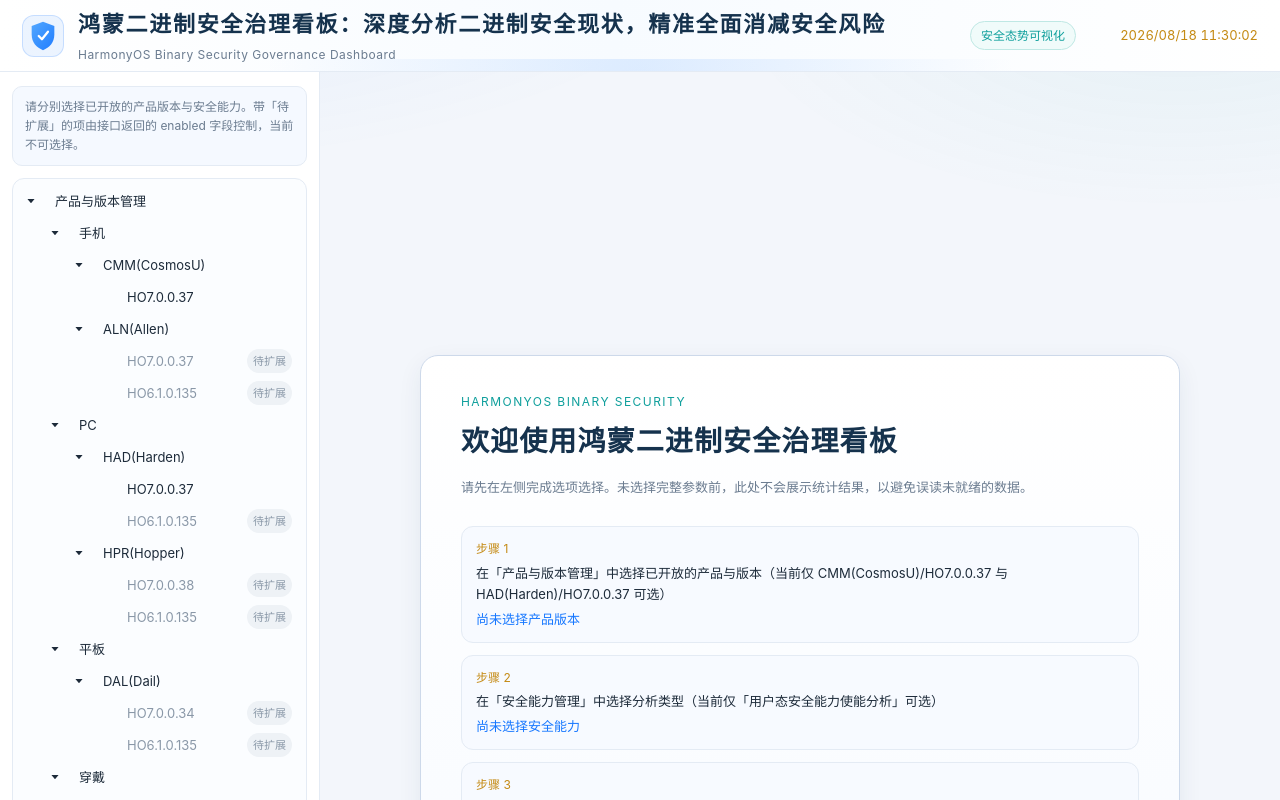
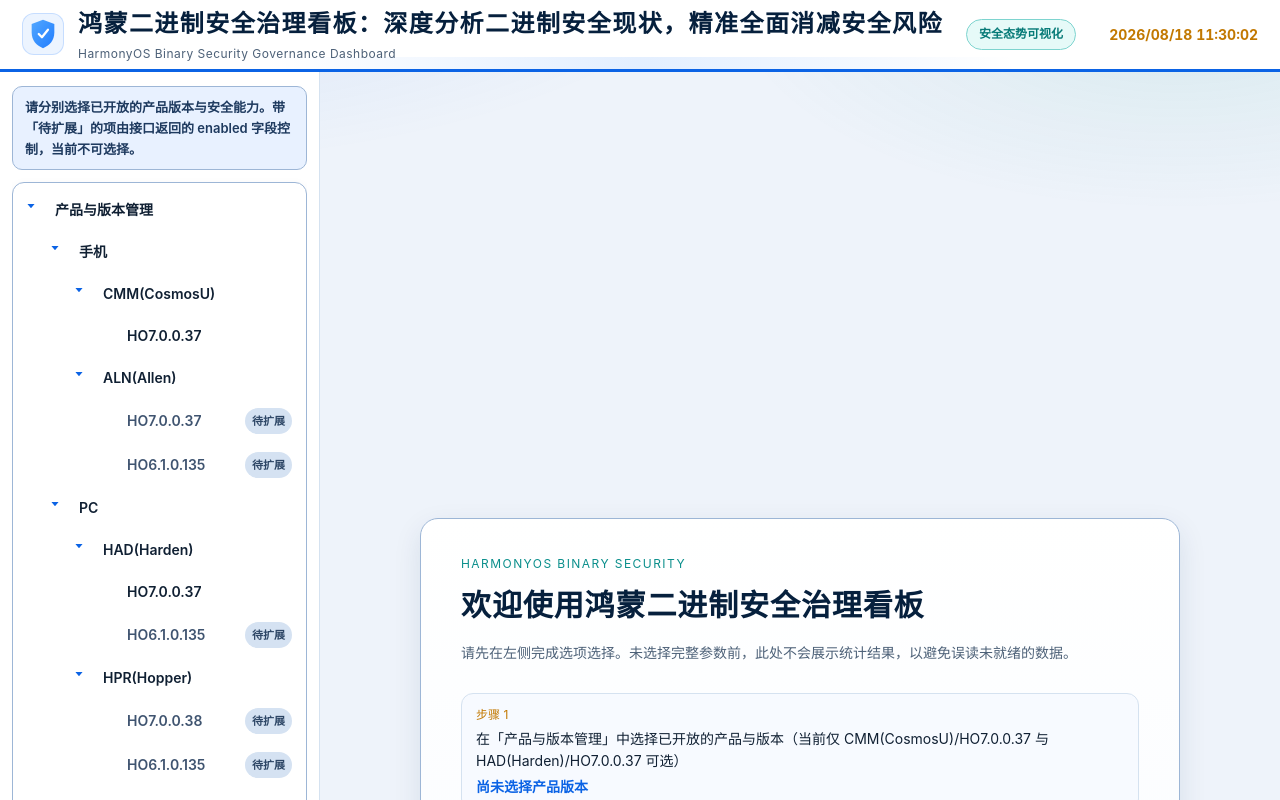
Before and after one commit to confidencemen/binary-dashboard, a React (Vite) app: page / in a window 1280 px wide. Shown: the top 800 px of the page. Built offline with nearby package versions, Linux system fonts and the light colour scheme.

Commit message:
保持看板风格为亮色，并让看板中的元素突出显示

```diff
--- a/src/App.tsx
+++ b/src/App.tsx
@@ -308,12 +308,12 @@
       theme={{
         algorithm: theme.defaultAlgorithm,
         token: {
-          colorPrimary: '#1677ff',
-          colorBgBase: '#f5f8fc',
-          colorBorder: '#d7e2ee',
-          colorText: '#1d2b3a',
-          borderRadius: 8,
-          fontSize: 13,
+          colorPrimary: '#0b63e5',
+          colorBgBase: '#f3f6fb',
+          colorBorder: '#c5d4e8',
+          colorText: '#102033',
+          borderRadius: 10,
+          fontSize: 14,
         },
       }}
     >
--- a/src/components/InfoBanner.tsx
+++ b/src/components/InfoBanner.tsx
@@ -20,7 +20,12 @@
       <p>
         <strong>{summary.product}</strong>产品<strong>{summary.version}</strong>版本
         <strong>{summary.mode}</strong>细化分析信息：使用<strong>{summary.chip}</strong>芯片，
-        {summary.hardwareCfiSupported ? '支持' : '不支持'}硬件CFI能力。
+        {summary.hardwareCfiSupported ? (
+          <b className="info-banner__status is-on">支持硬件CFI能力</b>
+        ) : (
+          <b className="info-banner__status is-off">不支持硬件CFI能力</b>
+        )}
+        。
       </p>
     </section>
   );
--- a/src/components/MetricCards.tsx
+++ b/src/components/MetricCards.tsx
@@ -16,9 +16,10 @@
   const radius = 42;
   const circumference = 2 * Math.PI * radius;
   const offset = circumference * (1 - Math.min(Math.max(percent, 0), 100) / 100);
+  const tone = percent >= 85 ? 'high' : percent >= 70 ? 'mid' : 'low';
 
   return (
-    <svg className="metric-ring" viewBox="0 0 108 108" aria-hidden="true">
+    <svg className={`metric-ring is-${tone}`} viewBox="0 0 108 108" aria-hidden="true">
       <circle className="metric-ring__track" cx="54" cy="54" r={radius} />
       <circle
         className="metric-ring__bar"
@@ -61,7 +62,7 @@
   return (
     <section className="metric-grid">
       {metrics.map((metric) => (
-        <article key={metric.key} className="metric-card">
+        <article key={metric.key} className={`metric-card metric-card--${metric.key}`}>
           <h3 className="metric-card__title">{metric.title}</h3>
           <div className="metric-card__chart">
             {metric.unit === 'percent' ? <RingChart percent={metric.value} /> : <CountChart value={metric.value} />}
--- a/src/index.css
+++ b/src/index.css
@@ -1,17 +1,20 @@
 :root {
-  --bg-root: #f3f6fb;
+  --bg-root: #eef3fa;
   --bg-header: #ffffff;
   --bg-sidebar: #ffffff;
   --bg-panel: #ffffff;
   --bg-card: #ffffff;
-  --line: #e4ebf4;
-  --line-strong: #cdd9ea;
-  --text: #1d2b3a;
-  --text-muted: #6b7c90;
-  --accent: #1677ff;
-  --accent-2: #0f9f9c;
-  --gold: #c48a14;
-  --shadow: 0 8px 24px rgba(28, 55, 90, 0.07);
+  --line: #d5e2f0;
+  --line-strong: #9db6d6;
+  --text: #102033;
+  --text-muted: #4d6178;
+  --accent: #0b63e5;
+  --accent-2: #0b8f8c;
+  --gold: #c27800;
+  --high: #1a9f4d;
+  --mid: #0b63e5;
+  --low: #d9480f;
+  --shadow: 0 10px 28px rgba(16, 48, 90, 0.1);
 }
 
 * {
@@ -30,8 +33,8 @@
   font-family: "Segoe UI", "PingFang SC", "Microsoft YaHei", sans-serif;
   color: var(--text);
   background:
-    radial-gradient(1200px 480px at 8% -12%, rgba(22, 119, 255, 0.08), transparent 55%),
-    radial-gradient(900px 420px at 92% 0%, rgba(15, 159, 156, 0.06), transparent 50%),
+    radial-gradient(1200px 480px at 8% -12%, rgba(11, 99, 229, 0.12), transparent 55%),
+    radial-gradient(900px 420px at 92% 0%, rgba(11, 143, 140, 0.1), transparent 50%),
     var(--bg-root);
 }
 
@@ -74,8 +77,8 @@
   align-items: center;
   justify-content: space-between;
   padding: 0 22px;
-  border-bottom: 1px solid var(--line);
-  background: linear-gradient(90deg, #ffffff 0%, #f7fbff 48%, #ffffff 100%);
+  border-bottom: 3px solid var(--accent);
+  background: #ffffff;
   overflow: hidden;
 }
 
@@ -107,10 +110,10 @@
 
 .header-bar__title {
   margin: 0;
-  font-size: 22px;
-  letter-spacing: 0.08em;
-  font-weight: 700;
-  color: #15324d;
+  font-size: 24px;
+  letter-spacing: 0.06em;
+  font-weight: 800;
+  color: #06203d;
 }
 
 .header-bar__subtitle {
@@ -121,18 +124,20 @@
 }
 
 .header-bar__chip {
-  padding: 4px 10px;
+  padding: 5px 12px;
   border-radius: 999px;
-  border: 1px solid #bfe8e4;
-  background: #f0fbfa;
-  color: var(--accent-2);
+  border: 1px solid #7ed4cf;
+  background: #e6faf8;
+  color: #067a77;
   font-size: 12px;
+  font-weight: 700;
 }
 
 .header-bar__clock {
   min-width: 168px;
   text-align: right;
   font-variant-numeric: tabular-nums;
+  font-weight: 700;
   color: var(--gold);
 }
 
@@ -161,11 +166,12 @@
 .side-nav__intro {
   margin: 0 0 12px;
   padding: 10px 12px;
-  border: 1px solid var(--line);
+  border: 1px solid #9db6d6;
   border-radius: 10px;
-  background: #f5f9ff;
-  color: var(--text-muted);
-  font-size: 12px;
+  background: #e8f1ff;
+  color: #1e3a5f;
+  font-size: 13px;
+  font-weight: 600;
   line-height: 1.6;
 }
 
@@ -176,9 +182,10 @@
 .side-nav__section {
   margin-bottom: 16px;
   padding: 8px 6px 10px;
-  border: 1px solid var(--line);
+  border: 1px solid #9db6d6;
   border-radius: 12px;
-  background: #fbfdff;
+  background: #ffffff;
+  box-shadow: 0 4px 12px rgba(16, 48, 90, 0.06);
 }
 
 .side-nav__actions {
@@ -196,9 +203,10 @@
 
 .side-nav__hint {
   margin: 8px 2px 0;
-  font-size: 12px;
+  font-size: 13px;
   line-height: 1.5;
-  color: var(--text-muted);
+  font-weight: 600;
+  color: #35506c;
 }
 
 .param-strip {
@@ -212,11 +220,12 @@
 
 .param-strip em {
   font-style: normal;
-  color: #24527a;
-  padding: 4px 10px;
+  font-weight: 700;
+  color: #063a7a;
+  padding: 6px 12px;
   border-radius: 999px;
-  border: 1px solid #d6e6f8;
-  background: #f3f8ff;
+  border: 1px solid #8fb6ee;
+  background: #dcebff;
 }
 
 .param-strip i {
@@ -228,20 +237,41 @@
 
 .side-nav .ant-tree {
   background: transparent;
-  color: var(--text);
+  color: #102033;
+  font-size: 14px;
 }
 
 .side-nav .ant-tree-treenode {
-  padding: 2px 0;
+  padding: 3px 0;
+}
+
+.side-nav .ant-tree .ant-tree-switcher {
+  color: #0b63e5;
 }
 
 .side-nav .ant-tree .ant-tree-node-content-wrapper {
   border-radius: 6px;
+  padding: 4px 8px;
+  color: #102033;
+  font-weight: 600;
+}
+
+.side-nav .ant-tree .ant-tree-node-content-wrapper:hover {
+  background: #e8f2ff;
 }
 
 .side-nav .ant-tree .ant-tree-node-content-wrapper.ant-tree-node-selected {
-  background: #e8f2ff;
-  box-shadow: inset 0 0 0 1px #b7d4f8;
+  background: #cfe0ff;
+  color: #06203d;
+  font-weight: 800;
+  box-shadow: inset 0 0 0 1px #7ea6ee;
+}
+
+.side-nav .ant-tree-treenode-disabled .ant-tree-node-content-wrapper,
+.side-nav .ant-tree-treenode-disabled .ant-tree-node-content-wrapper span,
+.side-nav .ant-tree-treenode-disabled .ant-tree-title {
+  color: #3f5470 !important;
+  opacity: 1 !important;
 }
 
 .tree-node--pending {
@@ -249,16 +279,18 @@
   align-items: center;
   justify-content: space-between;
   gap: 8px;
-  color: #8a98a8;
+  color: #3f5470;
+  font-weight: 600;
 }
 
 .tree-node--pending small {
   flex-shrink: 0;
-  padding: 0 6px;
+  padding: 1px 7px;
   border-radius: 999px;
-  background: #eef2f6;
-  color: #8a98a8;
+  background: #d5e2f2;
+  color: #2d4666;
   font-size: 11px;
+  font-weight: 800;
 }
 
 .capability-placeholder {
@@ -287,25 +319,47 @@
 .info-banner {
   display: flex;
   align-items: center;
-  gap: 10px;
-  min-height: 52px;
-  padding: 12px 16px;
-  border: 1px solid #cfe0f5;
+  gap: 12px;
+  min-height: 64px;
+  padding: 14px 18px;
+  border: 1px solid #8fb6ee;
+  border-left: 6px solid var(--accent);
   border-radius: 12px;
-  background: linear-gradient(90deg, #eef6ff 0%, #f7fffe 48%, #ffffff 100%);
+  background: linear-gradient(90deg, #dcebff 0%, #eef8ff 45%, #ffffff 100%);
   box-shadow: var(--shadow);
 }
 
 .info-banner p {
   margin: 0;
-  font-size: 15px;
+  font-size: 16px;
   line-height: 1.7;
+  color: #102033;
+  font-weight: 600;
 }
 
 .info-banner strong {
-  color: #b8860b;
-  font-weight: 700;
-  margin: 0 2px;
+  color: #0b63e5;
+  font-weight: 800;
+  margin: 0 3px;
+}
+
+.info-banner__status {
+  display: inline-block;
+  margin-left: 6px;
+  padding: 2px 10px;
+  border-radius: 999px;
+  font-size: 13px;
+  font-weight: 800;
+}
+
+.info-banner__status.is-on {
+  background: #d8f5e5;
+  color: #0f7a38;
+}
+
+.info-banner__status.is-off {
+  background: #ffe2d6;
+  color: #b42318;
 }
 
 .info-banner__dot {
@@ -328,12 +382,37 @@
 }
 
 .metric-card {
-  min-height: 278px;
+  min-height: 286px;
   padding: 14px 12px 12px;
-  border: 1px solid var(--line);
+  border: 1px solid #c5d6ea;
+  border-top: 5px solid var(--accent);
   border-radius: 14px;
   background: var(--bg-card);
   box-shadow: var(--shadow);
+}
+
+.metric-card--total {
+  border-top-color: #0b8f8c;
+}
+
+.metric-card--clangCfi {
+  border-top-color: #0b63e5;
+}
+
+.metric-card--pacCfi {
+  border-top-color: #5b3fd6;
+}
+
+.metric-card--bti {
+  border-top-color: #c27800;
+}
+
+.metric-card--stackProtect {
+  border-top-color: #1a9f4d;
+}
+
+.metric-card--retGuard {
+  border-top-color: #d9480f;
 }
 
 .metric-card--skeleton {
@@ -345,9 +424,10 @@
 .metric-card__title {
   margin: 0 0 8px;
   min-height: 36px;
-  font-size: 13px;
+  font-size: 14px;
   line-height: 1.4;
-  color: #35506c;
+  color: #06203d;
+  font-weight: 800;
   text-align: center;
 }
 
@@ -366,31 +446,41 @@
 .metric-ring__track,
 .metric-ring__bar {
   fill: none;
-  stroke-width: 9;
+  stroke-width: 11;
 }
 
 .metric-ring__track {
-  stroke: #e7eef6;
+  stroke: #dce6f2;
 }
 
 .metric-ring__bar {
-  stroke: #1677ff;
+  stroke: var(--mid);
   stroke-linecap: round;
-  filter: drop-shadow(0 0 4px rgba(22, 119, 255, 0.25));
+  filter: drop-shadow(0 0 5px rgba(11, 99, 229, 0.28));
   transition: stroke-dashoffset 0.6s ease;
+}
+
+.metric-ring.is-high .metric-ring__bar {
+  stroke: var(--high);
+  filter: drop-shadow(0 0 5px rgba(26, 159, 77, 0.3));
+}
+
+.metric-ring.is-low .metric-ring__bar {
+  stroke: var(--low);
+  filter: drop-shadow(0 0 5px rgba(217, 72, 15, 0.3));
 }
 
 .metric-ring__value,
 .metric-ring__unit {
-  fill: #1d2b3a;
+  fill: #06203d;
   text-anchor: middle;
   transform: rotate(90deg);
   transform-origin: 54px 54px;
 }
 
 .metric-ring__value {
-  font-size: 18px;
-  font-weight: 700;
+  font-size: 20px;
+  font-weight: 800;
 }
 
 .metric-ring__unit {
@@ -405,10 +495,10 @@
 }
 
 .metric-count__value {
-  font-size: 34px;
-  font-weight: 750;
-  letter-spacing: 0.04em;
-  color: #1677ff;
+  font-size: 38px;
+  font-weight: 800;
+  letter-spacing: 0.03em;
+  color: #0b8f8c;
 }
 
 .metric-count__unit {
@@ -428,11 +518,15 @@
   justify-content: space-between;
   gap: 8px;
   font-size: 12px;
-  color: var(--text-muted);
+  color: #4d6178;
+  padding: 3px 6px;
+  border-radius: 6px;
+  background: #f4f8fd;
 }
 
 .metric-card__breakdown strong {
-  color: var(--text);
+  color: #06203d;
+  font-weight: 800;
   font-variant-numeric: tabular-nums;
 }
 
@@ -475,9 +569,29 @@
 }
 
 .table-panel .ant-table-thead > tr > th {
-  background: #f3f8ff !important;
-  color: #35506c;
+  background: #0b63e5 !important;
+  color: #ffffff !important;
+  font-weight: 700;
   white-space: nowrap;
+}
+
+.table-panel .ant-table-tbody > tr > td {
+  font-weight: 600;
+  color: #102033;
+}
+
+.table-panel .ant-tag-success {
+  color: #0f7a38;
+  background: #d8f5e5;
+  border-color: #8ed8b0;
+  font-weight: 800;
+}
+
+.table-panel .ant-tag-error {
+  color: #b42318;
+  background: #ffe2d6;
+  border-color: #f0b09a;
+  font-weight: 800;
 }
 
 .welcome-page,
@@ -510,9 +624,10 @@
 .welcome-page h2,
 .progress-page h2 {
   margin: 0 0 12px;
-  font-size: 28px;
-  letter-spacing: 0.04em;
-  color: #15324d;
+  font-size: 30px;
+  letter-spacing: 0.03em;
+  font-weight: 800;
+  color: #06203d;
 }
 
 .welcome-page__lead,
@@ -549,7 +664,8 @@
 }
 
 .welcome-page__steps span {
-  color: var(--accent);
+  color: #0b63e5;
+  font-weight: 800;
 }
 
 .progress-page__bar {
```
